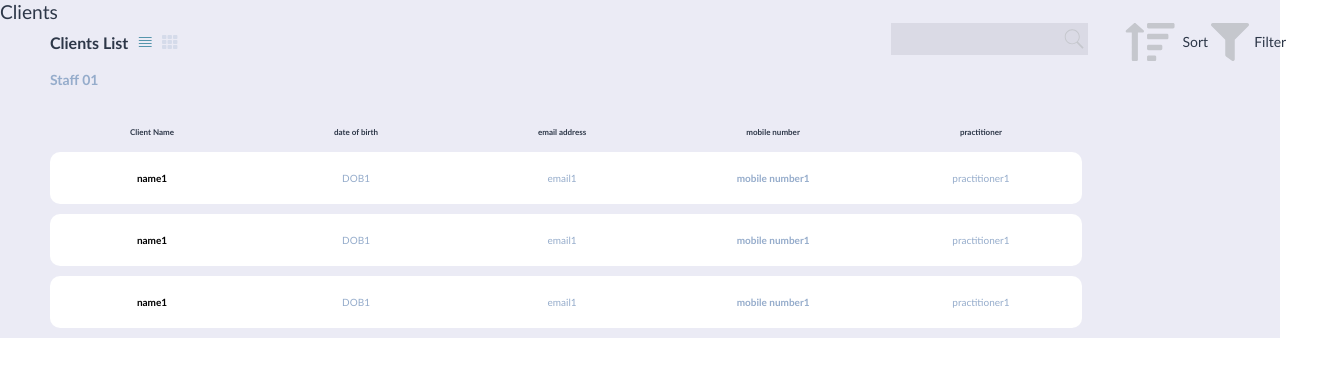
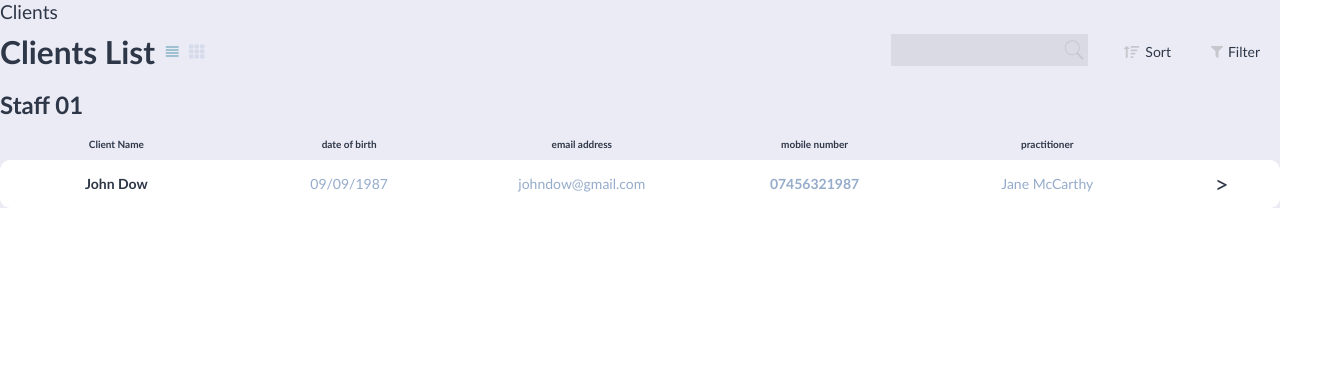
Before and after one commit to nology-tech/Tahiti-Client-Project, a React (Create React App) app: page /clients in a window 1280 px wide. Shown: the top 376 px of the page, 1330 px wide, since content can reach past the window. Built offline with nearby package versions, Linux system fonts and the light colour scheme.

Commit message:
new table created, displayed as two grids, styling done on all items

```diff
--- a/src/components/Table/Table.jsx
+++ b/src/components/Table/Table.jsx
@@ -5,6 +5,7 @@ import gridIcon from "../../assets/images/grid-icon.svg";
 import sortIcon from "../../assets/images/sort-icon.svg";
 import filterIcon from "../../assets/images/filter-icon.svg";
 import searchIcon from "../../assets/images/search-icon.svg";
+//import rightArrow from "../../assets/images/search-icon.svg";
 
 const Table = ({
   column1,
@@ -14,6 +15,11 @@ const Table = ({
   column5,
   title,
   header,
+  item1,
+  item2,
+  item3,
+  item4,
+  item5,
 }) => {
   return (
     <div>
@@ -48,37 +54,22 @@ const Table = ({
       </div>
 
       <h3 id="table-header">{header}</h3>
-      <div className="table-container">
-        <table>
-          <tr>
-            <th>{column1}</th>
-            <th>{column2}</th>
-            <th>{column3}</th>
-            <th>{column4}</th>
-            <th>{column5}</th>
-          </tr>
-          <tr className="first-row">
-            <td className="first-row__first-column"> name1 </td>
-            <td>DOB1 </td>
-            <td>email1</td>
-            <td className="first-row__bold-column">mobile number1</td>
-            <td>practitioner1</td>
-          </tr>
-          <tr className="second-row">
-            <td className="first-row__first-column"> name1 </td>
-            <td>DOB1 </td>
-            <td>email1</td>
-            <td className="first-row__bold-column">mobile number1</td>
-            <td>practitioner1</td>
-          </tr>
-          <tr className="third-row">
-            <td className="first-row__first-column"> name1 </td>
-            <td>DOB1 </td>
-            <td>email1</td>
-            <td className="first-row__bold-column">mobile number1</td>
-            <td>practitioner1</td>
-          </tr>
-        </table>
+
+      <div className="table">
+        <p className="table__column-header">{column1}</p>
+        <p className="table__column-header">{column2}</p>
+        <p className="table__column-header">{column3}</p>
+        <p className="table__column-header">{column4}</p>
+        <p className="table__column-header">{column5}</p>
+      </div>
+
+      <div className="data-row">
+        <p className="data-row__item--first">{item1}</p>
+        <p className="data-row__item">{item2}</p>
+        <p className="data-row__item">{item3}</p>
+        <p className="data-row__item--fourth">{item4}</p>
+        <p className="data-row__item">{item5}</p>
+        <p className="right-arrow">&gt;</p>
       </div>
     </div>
   );
--- a/src/components/Table/Table.scss
+++ b/src/components/Table/Table.scss
@@ -4,6 +4,7 @@
 .table-head-container {
   display: flex;
   justify-content: space-between;
+  align-items: center;
 
   &__title {
     display: flex;
@@ -20,8 +21,6 @@
       padding-left: 5px;
     }
 
-    &--searchbox {
-    }
     &--input {
       border: none;
       background-color: #dadae5;
@@ -49,61 +48,96 @@
   }
 }
 
-#table-title {
-  margin-left: 50px;
-  font-size: 16px;
-  font-weight: bold;
+.table {
+  display: grid;
+  grid-template-columns: 1fr 1fr 1fr 1fr 1fr 0.5fr;
+  text-align: center;
+
+  &__column-header {
+    font-size: 10px;
+    font-weight: 800;
+  }
 }
 
-#table-header {
-  margin-left: 50px;
-  color: #95accb;
+.data-row {
+  display: grid;
+  align-items: center;
+  grid-template-columns: 1fr 1fr 1fr 1fr 1fr 0.5fr;
+  text-align: center;
   font-size: 14px;
-  font-weight: bold;
-}
-.table-container {
-  display: flex;
-  justify-items: center;
-  margin-left: 50px;
+  background-color: $color-white-header;
+  border-radius: 10px;
+  &__item {
+    color: #95accb;
+
+    &--fourth {
+      color: #95accb;
+      font-weight: bold;
+    }
+    &--first {
+      font-weight: bold;
+    }
+  }
 }
 
-table {
-  border-collapse: separate;
-  border-spacing: 0px 10px;
+.right-arrow {
+  font-size: 24px;
+}
+// #table-title {
+//   margin-left: 50px;
+//   font-size: 16px;
+//   font-weight: bold;
+// }
 
-  th {
-    padding: 20px 80px 5px 80px;
-    font-size: 8px;
-  }
+// #table-header {
+//   margin-left: 50px;
+//   color: #95accb;
+//   font-size: 14px;
+//   font-weight: bold;
+// }
+// .table-container {
+//   display: flex;
+//   justify-items: center;
+//   margin-left: 50px;
+// }
 
-  td {
-    color: #95accb;
-    font-weight: 400;
-    font-size: 10px;
-    text-align: center;
-    padding: 20px;
-    border: 5px;
-    border: none;
-    background-color: $color-white-header;
-  }
+// table {
+//   border-collapse: separate;
+//   border-spacing: 0px 10px;
 
-  .first-row {
-    font-size: 10px;
-    padding: 10px;
-    &__first-column {
-      color: black;
-      font-weight: 600;
-    }
+//   th {
+//     padding: 20px 80px 5px 80px;
+//     font-size: 8px;
+//   }
 
-    &__bold-column {
-      font-weight: 700;
-    }
-  }
+//   td {
+//     color: #95accb;
+//     font-weight: 400;
+//     font-size: 10px;
+//     text-align: center;
+//     padding: 20px;
+//     border: 5px;
+//     border: none;
+//     background-color: $color-white-header;
+//   }
 
-  td:first-child {
-    border-radius: 10px 0 0 10px;
-  }
-  td:last-child {
-    border-radius: 0 10px 10px 0;
-  }
-}
+//   .first-row {
+//     font-size: 10px;
+//     padding: 10px;
+//     &__first-column {
+//       color: black;
+//       font-weight: 600;
+//     }
+
+//     &__bold-column {
+//       font-weight: 700;
+//     }
+//   }
+
+//   td:first-child {
+//     border-radius: 10px 0 0 10px;
+//   }
+//   td:last-child {
+//     border-radius: 0 10px 10px 0;
+//   }
+// }
--- a/src/pages/Clients/Clients.jsx
+++ b/src/pages/Clients/Clients.jsx
@@ -14,6 +14,11 @@ const Clients = () => {
         column3={"email address"}
         column4={"mobile number"}
         column5={"practitioner"}
+        item1={"John Dow"}
+        item2={"09/09/1987"}
+        item3={"johndow@gmail.com"}
+        item4={"07456321987"}
+        item5={"Jane McCarthy"}
       />
     </div>
   );
```
